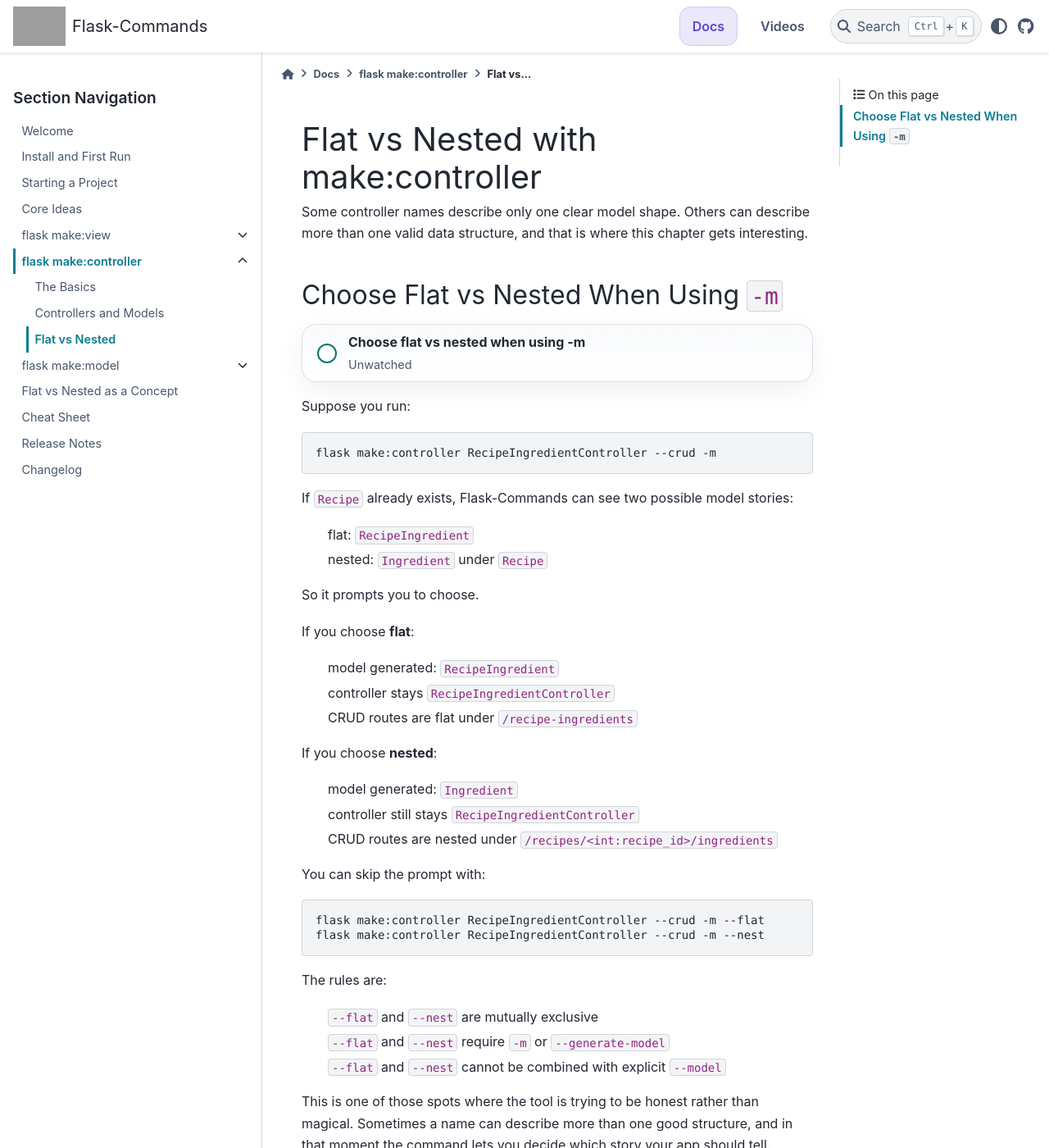
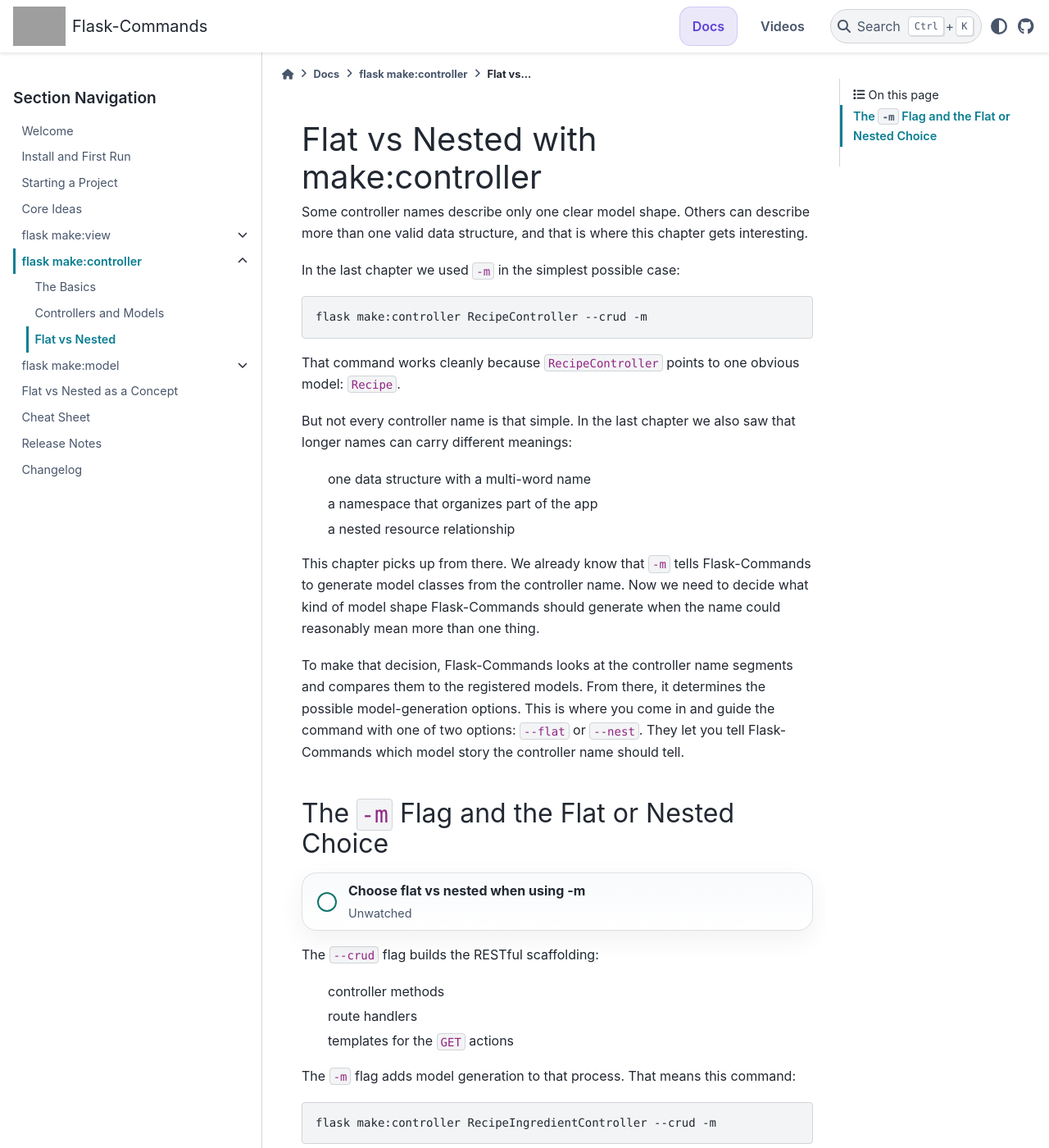
Before and after one commit to VoyagerX21/flask-commands, a Sphinx documentation site: the page built from docs/source/commands/make_controller/flat_vs_nested.rst, in a window 1280 px wide and 1400 px high. Shown: the whole window at 82% size. Built offline with Sphinx 7.4.7 and the PyData theme 0.15.4, drawn with Linux system fonts in a browser that asks for light colours; some of the changed text lies outside the part shown; grey boxes are pictures that could not be loaded.

Commit message:
docs(make-controller): clarify flat vs nested model generation
- Expand the flat-vs-nested guide to explain how -m handles ambiguous controller names.
- Add prompt examples for missing parent models and already registered parent models.
- Clarify how --flat and --nest skip the model-structure prompt.
- Align the multiple child segment prompt numbering with the nested model prompt style.

```diff
--- a/docs/source/commands/make_controller/flat_vs_nested.rst
+++ b/docs/source/commands/make_controller/flat_vs_nested.rst
@@ -5,49 +5,116 @@
 more than one valid data structure, and that is where this chapter gets
 interesting.
 
-Choose Flat vs Nested When Using ``-m``
----------------------------------------
+In the last chapter we used ``-m`` in the simplest possible case:
+
+.. code-block:: bash
+
+   flask make:controller RecipeController --crud -m
+
+That command works cleanly because ``RecipeController`` points to one obvious
+model: ``Recipe``.
+
+But not every controller name is that simple. In the last chapter we also saw
+that longer names can carry different meanings:
+
+- one data structure with a multi-word name
+- a namespace that organizes part of the app
+- a nested resource relationship
+
+This chapter picks up from there. We already know that ``-m`` tells
+Flask-Commands to generate model classes from the controller name. Now we need
+to decide what kind of model shape Flask-Commands should generate when the name
+could reasonably mean more than one thing.
+
+To make that decision, Flask-Commands looks at the controller name segments and
+compares them to the registered models. From there, it determines the possible
+model-generation options. This is where you come in and guide the command with
+one of two options: ``--flat`` or ``--nest``. They let you tell Flask-Commands
+which model story the controller name should tell.
+
+The ``-m`` Flag and the Flat or Nested Choice
+--------------------------------------------
 
 .. youtube_embed:: choose-flat-vs-nested-when-using-m
 
-Suppose you run:
+The ``--crud`` flag builds the RESTful scaffolding:
+
+- controller methods
+- route handlers
+- templates for the ``GET`` actions
+
+The ``-m`` flag adds model generation to that process. That means this command:
 
 .. code-block:: bash
 
    flask make:controller RecipeIngredientController --crud -m
 
-If ``Recipe`` already exists, Flask-Commands can see two possible model
-stories:
+asks Flask-Commands to generate model names from ``RecipeIngredientController``.
+
+That name can tell two different model stories:
 
 - flat: ``RecipeIngredient``
-- nested: ``Ingredient`` under ``Recipe``
+- nested: ``Recipe -> Ingredient``
 
-So it prompts you to choose.
+So Flask-Commands prompts you to choose.
 
-If you choose **flat**:
+The exact prompt depends on which models are already registered.
+
+If ``Recipe`` is not registered yet, Flask-Commands sees multiple child-like
+segments:
+
+.. code-block:: text
+
+   Detected multiple child like segments:
+   Recipe, Ingredient
+   1 (flatten resource model)  = RecipeIngredient
+   2 (generate the following models) = Recipe, Ingredient
+   Choose model structure (1/2, flat/nest): [1]:
+
+In this case, the flat choice generates one model, ``RecipeIngredient``. The
+nested choice generates two models, ``Recipe`` and ``Ingredient``.
+
+If ``Recipe`` is already registered, the prompt changes:
+
+.. code-block:: text
+
+   Detected nested models:
+   Recipe
+     1) (flatten resource model) = RecipeIngredient
+     2) (nested generated model) = Ingredient
+   Choose model structure (1/2, flat/nest): [1]:
+
+Now Flask-Commands recognizes ``Recipe`` as an existing parent model. The flat
+choice still generates ``RecipeIngredient``, but the nested choice only needs
+to generate ``Ingredient``.
+
+In both cases, ``-m`` is what creates the flat-or-nested question. Registered
+models help Flask-Commands understand which words are already part of your app
+and which words still need generated models.
+
+If you choose **flat**, Flask-Commands keeps the words together:
 
 - model generated: ``RecipeIngredient``
-- controller stays ``RecipeIngredientController``
-- CRUD routes are flat under ``/recipe-ingredients``
+- controller class: ``RecipeIngredientController``
+- CRUD routes: ``/recipe-ingredients``
 
-If you choose **nested**:
+If you choose **nested**, Flask-Commands builds the relationship:
 
-- model generated: ``Ingredient``
-- controller still stays ``RecipeIngredientController``
-- CRUD routes are nested under ``/recipes/<int:recipe_id>/ingredients``
+- model story: ``Recipe -> Ingredient``
+- controller class: ``RecipeIngredientController``
+- CRUD routes: ``/recipes/<int:recipe_id>/ingredients``
 
-You can skip the prompt with:
+You can skip the prompt with either ``--flat`` or ``--nest``:
 
 .. code-block:: bash
 
    flask make:controller RecipeIngredientController --crud -m --flat
    flask make:controller RecipeIngredientController --crud -m --nest
 
-The rules are:
-
-- ``--flat`` and ``--nest`` are mutually exclusive
-- ``--flat`` and ``--nest`` require ``-m`` or ``--generate-model``
-- ``--flat`` and ``--nest`` cannot be combined with explicit ``--model``
+The important lesson is not that ``Recipe`` must already exist for the command
+to work. Flask-Commands can generate missing models for you. The bigger lesson
+is that if you want every level to have its own CRUD scaffolding, you should
+build the resource tree in order.
 
 This is one of those spots where the tool is trying to be honest rather than
 magical. Sometimes a name can describe more than one good structure, and in
```
Also changed, not shown: 1 other file.
